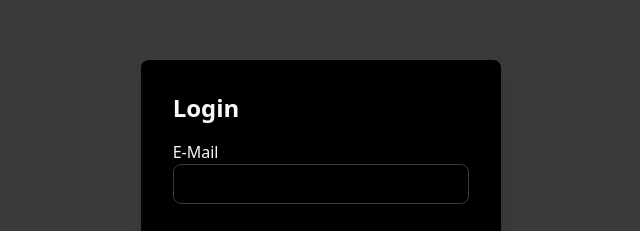
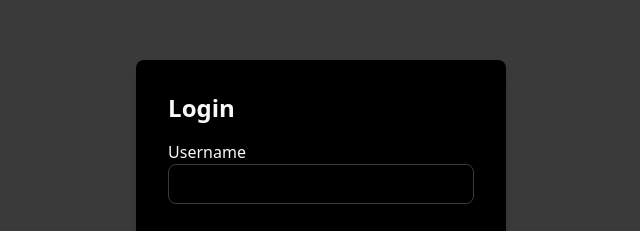
Before and after one commit to feydernoah/swe-react-frontend, a React (Vite) app: page /login in a window 1280 px wide. Shown: the part 168-399 px from the top of the page, without its empty margins (319-959 px from the left). Built offline with nearby package versions, Linux system fonts and the light colour scheme.

Commit message:
Vite Proxy Suchen Fix

```diff
--- a/src/Login.tsx
+++ b/src/Login.tsx
@@ -67,7 +67,7 @@ const LoginPage = () => {
           className="flex flex-col gap-4 w-full max-w-xs mt-4 items-center"
         >
           <label className="form-control w-full max-w-xs mb-4">
-            <span className="label-text text-neutral">E-Mail</span>
+            <span className="label-text text-neutral">Username</span>
             <input
               type="text"
               {...register('username', {
--- a/src/SearchPage.tsx
+++ b/src/SearchPage.tsx
@@ -214,7 +214,7 @@ const StarRating = ({
 
 const BookImage = ({ bookId, title }: { bookId: string; title?: string }) => {
 // Zeigt das Buchcover an oder einen Platzhalter, falls kein Bild vorhanden ist.
-  const imgSrc = `https://localhost:3000/rest/file/${encodeURIComponent(bookId)}`;
+  const imgSrc = `https://localhost:3001/rest/file/${encodeURIComponent(bookId)}`;
   const [error, setError] = useState(false);
   return (
     <div className="w-28 h-36 flex items-center justify-center bg-base-200 rounded shadow border border-base-300 overflow-hidden mr-4">
@@ -298,7 +298,7 @@ const SearchPage = () => {
     setLastSearchAll(isAllBooks);
     if (isAllBooks && typeof pageOverride !== 'number') setPage(0);
     try {
-      let url = 'https://localhost:3000/rest';
+      let url = 'https://localhost:3001/rest';
       const isbnRegex =
         /^(97(8|9)[- ]?)?\d{1,5}[- ]?\d{1,7}[- ]?\d{1,7}[- ]?[\dX]$/i;
       const params = new URLSearchParams();
```
